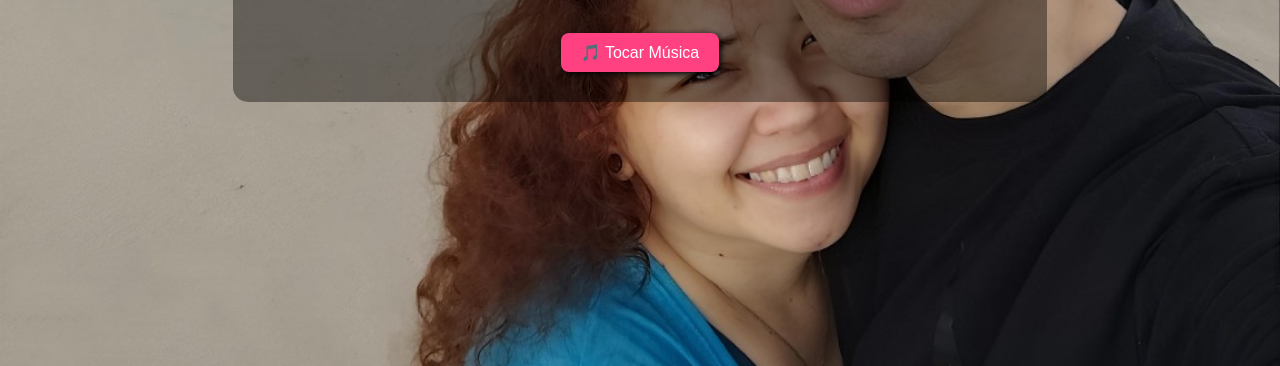
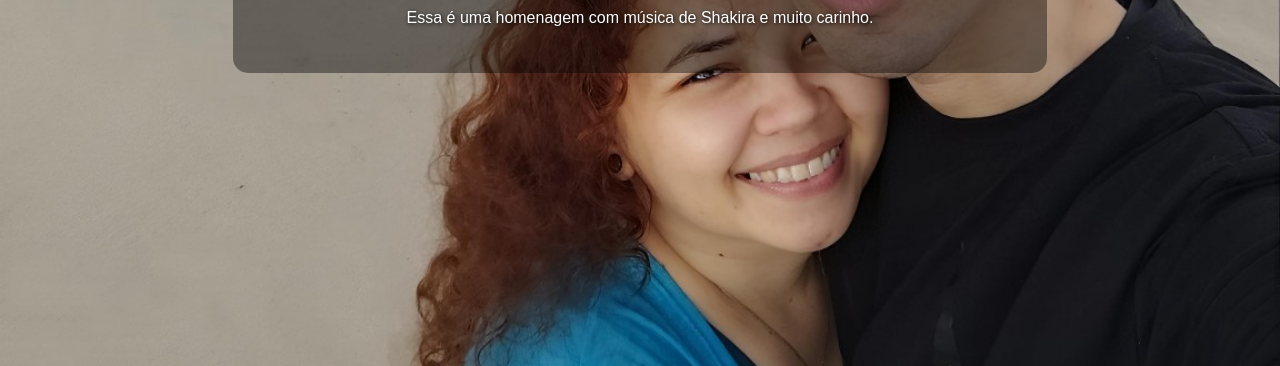
Before and after one commit to diogo2707/diogo2707.github.io, a plain HTML site: page index.html in a window 1280 px wide. Shown: the part 434-800 px from the top of the page. Drawn offline with Linux system fonts and the light colour scheme.

Commit message:
Update index.html

```diff
--- a/index.html
+++ b/index.html
@@ -27,20 +27,6 @@
     h1 {
       font-size: 3em;
     }
-    .play-button {
-      margin-top: 20px;
-      padding: 10px 20px;
-      font-size: 1em;
-      border: none;
-      border-radius: 8px;
-      background-color: #ff4081;
-      color: white;
-      cursor: pointer;
-      box-shadow: 2px 2px 6px #000;
-    }
-    .play-button:hover {
-      background-color: #e91e63;
-    }
     audio {
       display: none;
     }
@@ -50,9 +36,8 @@
   <div class="container">
     <h1>Bem-vindo ao site de Diogo2707!</h1>
     <p>Essa é uma homenagem com música de Shakira e muito carinho.</p>
-    <button class="play-button" onclick="document.getElementById('musica').play()">🎵 Tocar Música</button>
   </div>
-  <audio id="musica" loop>
+  <audio autoplay loop>
     <source src="toneladas.mp3" type="audio/mpeg">
     Seu navegador não suporta áudio embutido.
   </audio>
```
